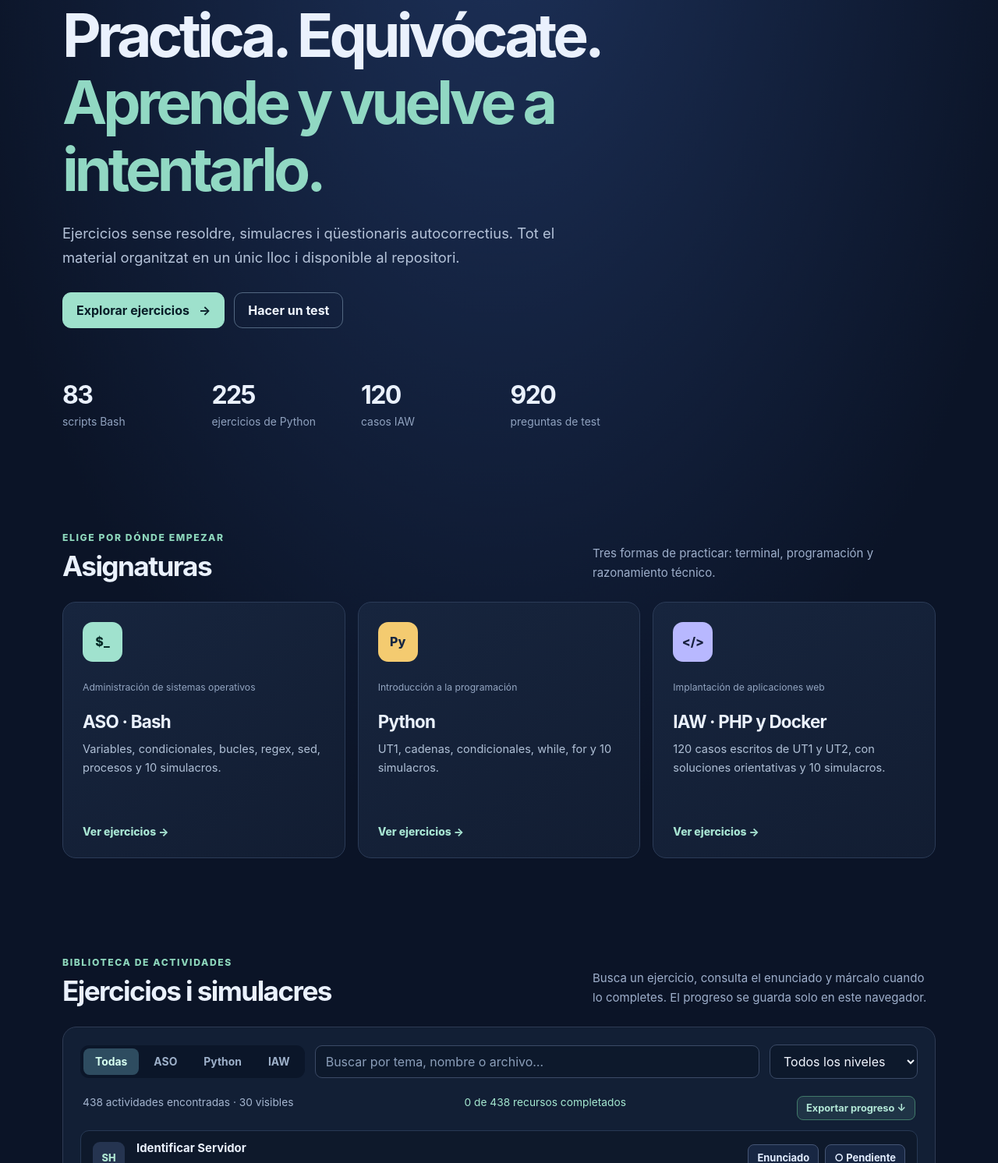
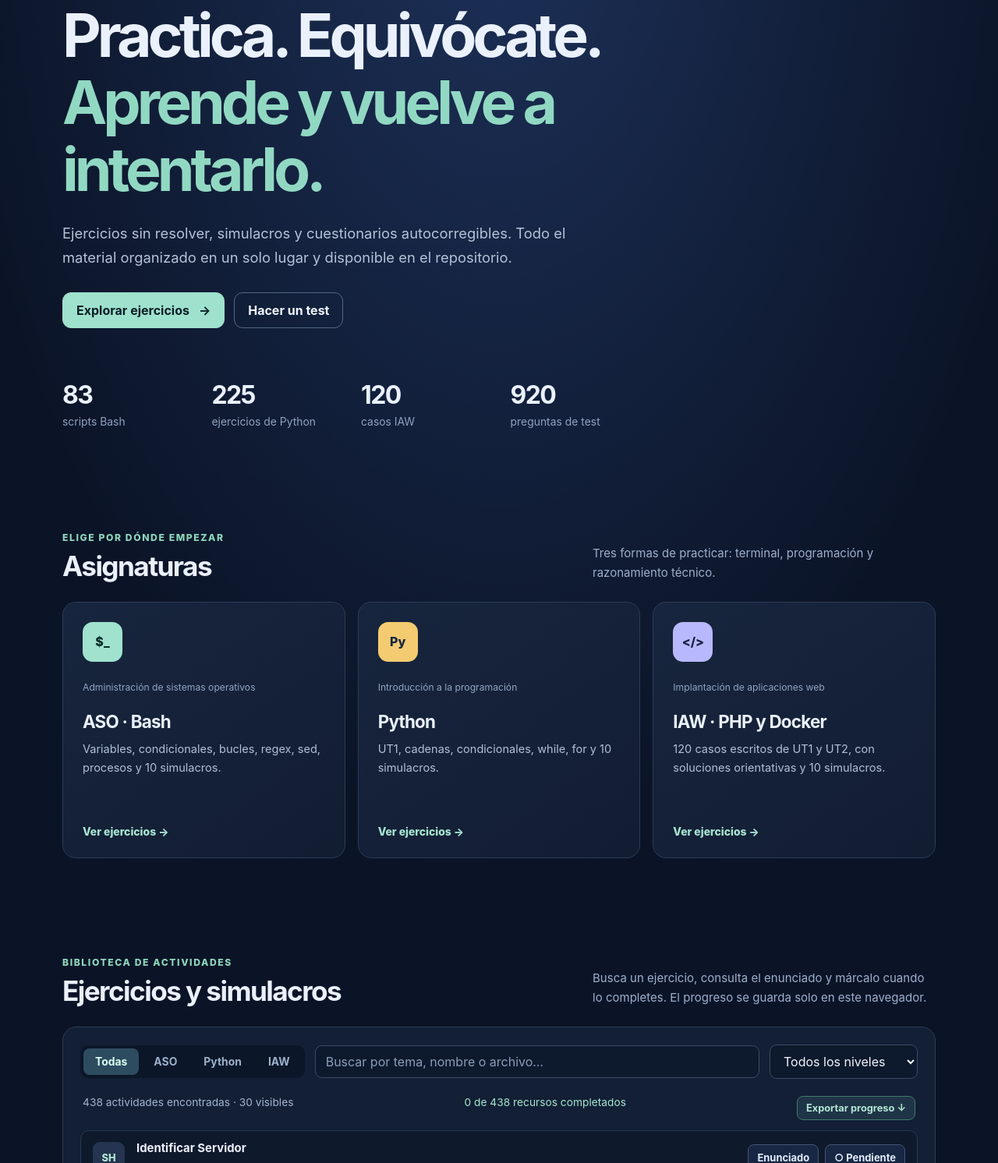
Before and after one commit to jossanmar9/practica-asir, a plain HTML site: page index.html in a window 1280 px wide. Shown: the part 232-1724 px from the top of the page at 78% size. Drawn offline with Linux system fonts and the light colour scheme.

Commit message:
web: completar traduccion de textos restantes

```diff
--- a/index.html
+++ b/index.html
@@ -26,7 +26,7 @@
     <section class="hero container">
       <div class="eyebrow"><span class="dot"></span> 2.º de ASIR · Preparación práctica</div>
       <h1>Practica. Equivócate.<br><span>Aprende y vuelve a intentarlo.</span></h1>
-      <p class="lede">Ejercicios sense resoldre, simulacres i qüestionaris autocorrectius. Tot el material organitzat en un únic lloc i disponible al repositori.</p>
+      <p class="lede">Ejercicios sin resolver, simulacros y cuestionarios autocorregibles. Todo el material organizado en un solo lugar y disponible en el repositorio.</p>
       <div class="hero-actions"><a class="button primary" href="#exercicis">Explorar ejercicios <span aria-hidden="true">→</span></a><a class="button ghost" href="#tests">Hacer un test</a></div>
       <div class="metrics" aria-label="Resumen del repositorio"><div><strong>83</strong><span>scripts Bash</span></div><div><strong>225</strong><span>ejercicios de Python</span></div><div><strong>120</strong><span>casos IAW</span></div><div><strong>920</strong><span>preguntas de test</span></div></div>
     </section>
@@ -39,7 +39,7 @@
       </div>
     </section>
     <section class="container section" id="exercicis">
-      <div class="section-heading"><div><span class="overline">Biblioteca de actividades</span><h2>Ejercicios i simulacres</h2></div><p>Busca un ejercicio, consulta el enunciado y márcalo cuando lo completes. El progreso se guarda solo en este navegador.</p></div>
+      <div class="section-heading"><div><span class="overline">Biblioteca de actividades</span><h2>Ejercicios y simulacros</h2></div><p>Busca un ejercicio, consulta el enunciado y márcalo cuando lo completes. El progreso se guarda solo en este navegador.</p></div>
       <div class="library">
         <div class="filters">
           <div class="segmented" role="group" aria-label="Filtrar por asignatura">
```
